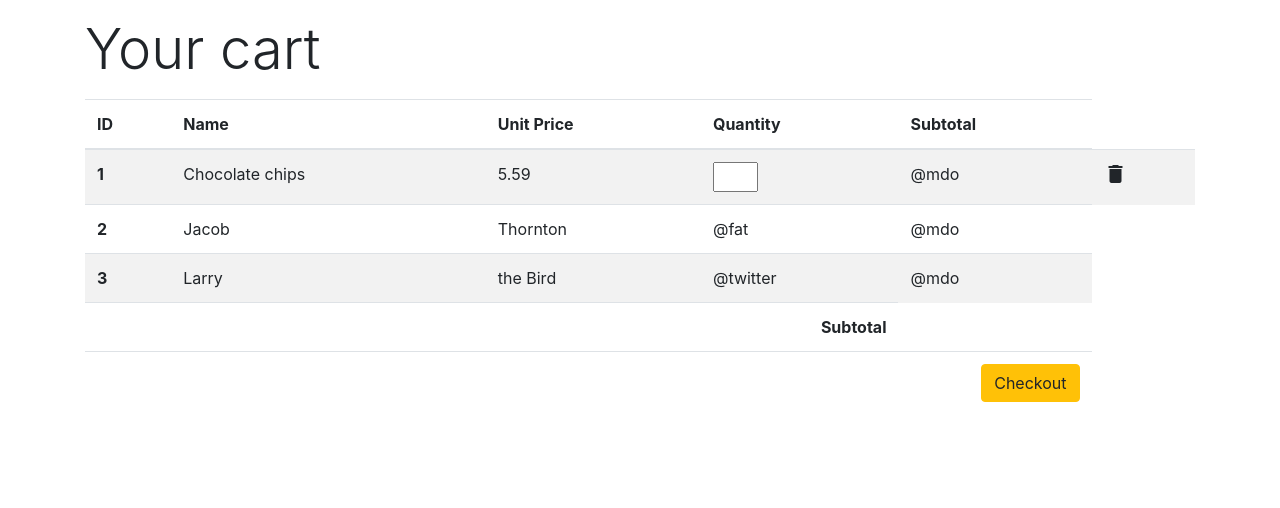
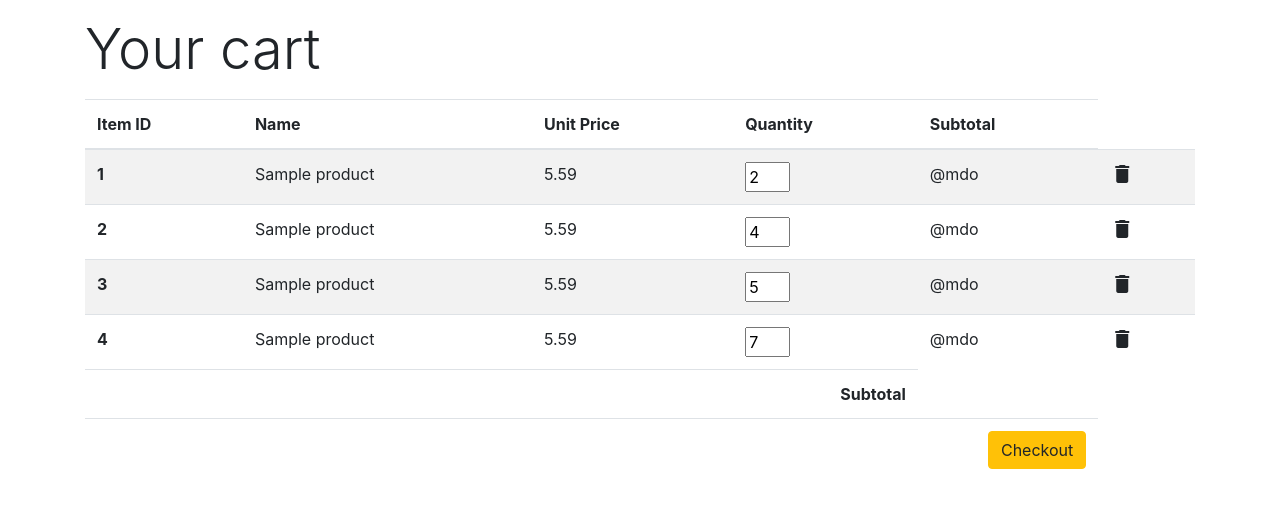
Before and after one commit to Jen304/Snacky, a PHP site: page /cart/ in a window 1280 px wide. Shown: the part 96-604 px from the top of the page. Run offline with PHP 8.4, Linux system fonts and the light colour scheme; tables that the repository leaves empty hold one stand-in row (values such as "Sample post").

Commit message:
update cart page

```diff
--- a/cart/index.php
+++ b/cart/index.php
@@ -9,14 +9,23 @@
 <body>
     <?php
         include('../includes/nav_bar.php');
+        include('../includes/db_connection.php');
     ?>
 
     <div class="container">
         <p class="display-4">Your cart</p>
-        <table class="table table-striped">
+        <?php
+
+        $_SESSION['cart']=array(array("product_id"=>"1","quantity"=>2),
+        array("product_id"=>"2","quantity"=>4),
+        array("product_id"=>"3","quantity"=>5),
+        array("product_id"=>"4","quantity"=>7),
+        );
+        if(!empty($_SESSION['cart'])){
+        echo '<table class="table table-striped">
         <thead>
             <tr>
-                    <th scope="col">ID</th>
+                <th scope="col">Item ID</th>
                 <th scope="col">Name</th>
                 <th scope="col">Unit Price</th>
                 <th scope="col">Quantity</th>
@@ -24,19 +33,42 @@
 
             </tr>
         </thead>
-            <tbody>
-                <tr>
+        <tbody>';
+
+        $max=sizeof($_SESSION['cart']);
+        for($i=0; $i<$max; $i++) {
+                // get product_id
+                $product_id = $_SESSION['cart'][$i]['product_id'];
+
+                // get product quantity
+                $quantity =  $_SESSION['cart'][$i]['quantity'];
+
+                // get product name
+                try {
+                    $query = "SELECT product_name FROM product WHERE product_id = $product_id";
+                    $query_result = mysqli_query ($dbc, $query);
+                    while($product = mysqli_fetch_array($query_result, MYSQLI_ASSOC)){
+                        $product_name = $product['product_name'];
+                    }
+
+
+                }catch(Excepton $e){
+                    echo "<script> alert('{$e->getMessage()}'); </script>";
+                }
+
+
+                echo '<tr>
             <!-- id -->
-                    <th scope="row">1</th>
+            <th scope="row">'. $product_id .'</th>
             <!-- name -->
-                    <td>Chocolate chips</td>
+            <td scope="row">'. $product_name .'</td>
             <!-- Unit Price -->
             <td>5.59</td>
             <!-- Quantity -->
             <td>
                 <form action="edit_quantity.php" method="post">
-                            <input hidden name="product_id" value="product_id">
-                            <input type="number" min="1" class="quantity" name="quantity">
+                    <input hidden name="product_id" value="'. $product_id .'">
+                    <input type="number" min="1" class="quantity" name="quantity" value="'.$quantity.'">
                     <div class="edit">
                         <button type="submit" class="btn btn-dark">Save</button>
                         <button type="button" class="btn btn-outline-dark cancel">Cancel</button>
@@ -49,22 +81,12 @@
                     delete
                 </span></td>
 
-                </tr>
-                <tr>
-                    <th scope="row">2</th>
-                    <td>Jacob</td>
-                    <td>Thornton</td>
-                    <td>@fat</td>
-                    <td>@mdo</td>
-                </tr>
-                <tr>
-                    <th scope="row">3</th>
-                    <td>Larry</td>
-                    <td>the Bird</td>
-                    <td>@twitter</td>
-                    <td>@mdo</td>
-                </tr>
-            </tbody>
+        </tr>';
+
+
+        } // outer array for loop
+
+        echo '</tbody>
         <tfoot>
             <tr>
                 <th scope="col" colspan="4" class="text-right">Subtotal
@@ -79,7 +101,11 @@
             </tr>
 
         </tfoot>
-        </table>
+    </table>';
+}else{
+    echo '<p class="lead">Your cart is empty...</p>';
+}
+        ?>
         <div id=" checkout" class="d-flex justify-content-end">
 
         </div>
```
Lines whose indentation alone changed are shown as unchanged.
